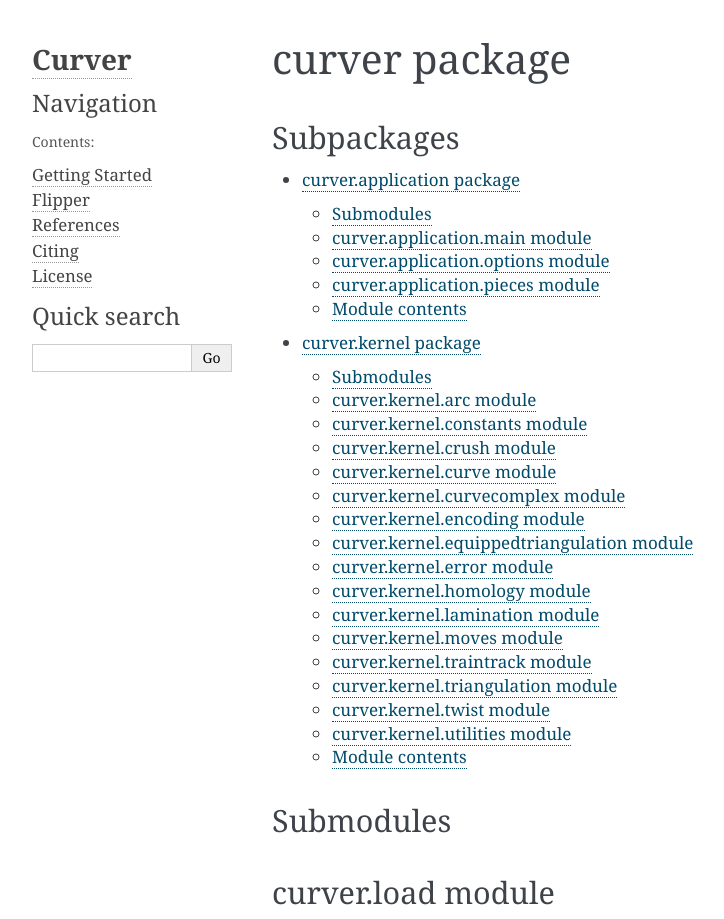
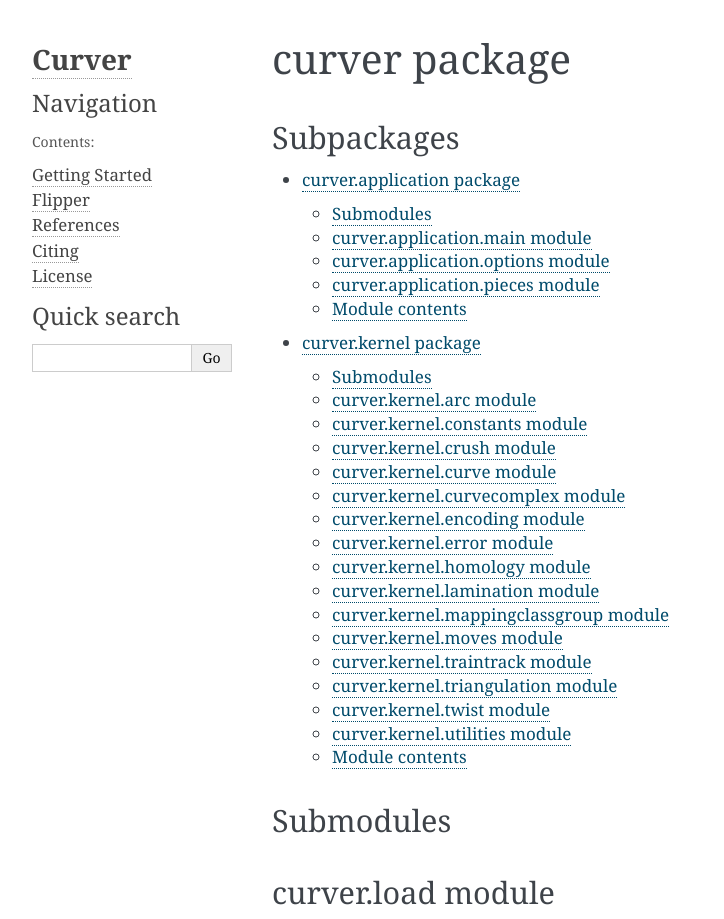
Before and after one commit to MarkCBell/curver, a Sphinx documentation site: the page built from docs/source/curver.rst, in a window 1280 px wide, cut to the strip 0-919 px from the top of the page. Shown: the whole strip, without its empty margins (148-872 px from the left). Built offline with Sphinx 7.4.7, drawn with Linux system fonts in a browser that asks for light colours; some of the changed lines change nothing that is shown.

Commit message:
Rebuilt for new modules.

```diff
--- a/docs/source/curver.kernel.rst
+++ b/docs/source/curver.kernel.rst
@@ -52,14 +52,6 @@ curver\.kernel\.encoding module
     :undoc-members:
     :show-inheritance:
 
-curver\.kernel\.equippedtriangulation module
---------------------------------------------
-
-.. automodule:: curver.kernel.equippedtriangulation
-    :members:
-    :undoc-members:
-    :show-inheritance:
-
 curver\.kernel\.error module
 ----------------------------
 
@@ -80,6 +72,14 @@ curver\.kernel\.lamination module
 ---------------------------------
 
 .. automodule:: curver.kernel.lamination
+    :members:
+    :undoc-members:
+    :show-inheritance:
+
+curver\.kernel\.mappingclassgroup module
+----------------------------------------
+
+.. automodule:: curver.kernel.mappingclassgroup
     :members:
     :undoc-members:
     :show-inheritance:
```
